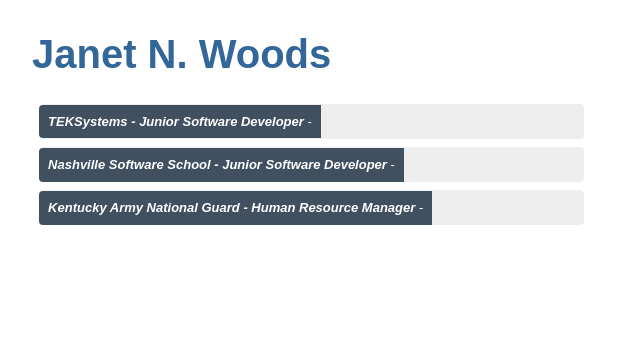
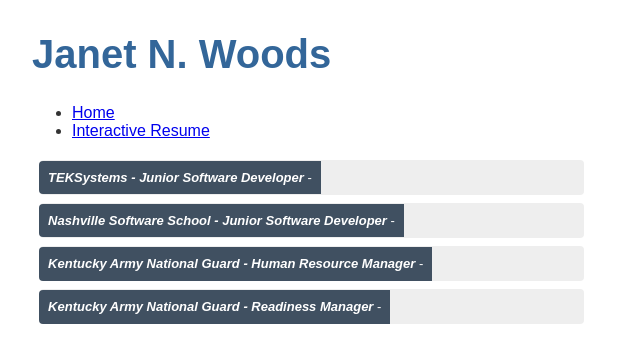
Before and after one commit to JanetWoods/janet, an Angular app: page /experiences in a window 1280 px wide. Shown: the top 362 px of the page, without its empty margins (0-640 px from the left). Built offline with nearby package versions, Linux system fonts and the light colour scheme.

Commit message:
added primitave nav

```diff
--- a/src/app/app.component.html
+++ b/src/app/app.component.html
@@ -1,2 +1,4 @@
 <h1>{{title}}</h1>
-<app-experiences></app-experiences>
+
+<app-nav-bar></app-nav-bar>
+<router-outlet></router-outlet>
--- a/src/app/collectionOfPositions.ts
+++ b/src/app/collectionOfPositions.ts
@@ -5,7 +5,7 @@
     id: 1,
     positionTitle: "Junior Software Developer",
     employer: 'TEKSystems',
-    duties: ['Bug fixes with C#', 'Documentation'],
+    duties: ['Modified code (C#)', 'Produced documentation', 'Worked remotley via VPN and Citrix RDP'],
     startDate: '2020, 4',
     endDate: '2021, 4'
   },
@@ -19,14 +19,24 @@
       'We learned and applied new skills in an environment that simulated working in a business using agile methodology'
     ],
     startDate: '2019, 1',
-    endDate: '2019, 7'
+    endDate: '2019, 6'
   },
   {
     id: 3,
     positionTitle: "Human Resource Manager",
     employer: 'Kentucky Army National Guard',
-    duties: ['Automated economic reporting', 'Managed travel for over 500 employees using Defense Travel System', 'Managed travel card accounts for over 300 employees','Authored user freindly process manual for clerks', 'Managed both central and distributed work forces at different times.'],
+    duties: ['Automated economic reporting', 'Managed travel for over 500 employees using Defense Travel System', 'Managed travel card accounts for over 300 employees','Authored user freindly process manual for clerks', 'Managed both central and distributed work forces at different times.', 'Developed business processes that improved efficiency and greatly reduced errors', 'Tracked metrics and directed workflow', 'Designed, developed, and maintained discharge database to facilitate management of processes and direct workflow'],
     startDate: '2010, 06',
     endDate: '2018, 7'
+  },
+  {
+    id: 4,
+    positionTitle: "Readiness Manager",
+    employer: "Kentucky Army National Guard",
+    duties: ['Developed and maintained database to assist with successful management of these duties:', 'Managed appropriate staffing levels', 'advertised vacant positions', 'identified potential opportunites for promotion', 'Managed individual training', 'Identified training deficencies', 'coordinated appropriate training to resolve deficiences', 'Initiated actions to discharge, promote, or advance personnel as appropriate', 'processed payroll for unit personnel', 'Produced status reports routinley'
+
+    ],
+    startDate: '2004, 5',
+    endDate: '2010,05'
   }
 ]
--- /dev/null
+++ b/src/app/nav-bar/nav-bar.component.html
@@ -0,0 +1,17 @@
+ <div class="navbar navbar-default">
+   <ul class="nav navbar-nav">
+     <li>
+       <a [routerLink]="['welcome']"
+          routerLinkActive="active">
+         Home
+       </a>
+     </li>
+     <li>
+       <a [routerLink]="['experiences']"
+          routerLinkActive="active">
+         Interactive Resume
+       </a>
+     </li>
+   </ul>
+
+ </div>
--- /dev/null
+++ b/src/app/nav-bar/nav-bar.component.ts
@@ -0,0 +1,16 @@
+import { Component, OnInit } from '@angular/core';
+import { ExperiencesComponent } from '../experiences/experiences.component';
+
+@Component({
+  selector: 'app-nav-bar',
+  templateUrl: './nav-bar.component.html',
+  styleUrls: ['./nav-bar.component.css']
+})
+export class NavBarComponent implements OnInit {
+
+  constructor() { }
+
+  ngOnInit(): void {
+  }
+
+}
--- /dev/null
+++ b/src/app/routes.ts
@@ -0,0 +1,9 @@
+import { Routes } from '@angular/router'
+import { ExperiencesComponent } from './experiences/experiences.component';
+import { WelcomeComponent } from './welcome/welcome.component';
+
+export const appRoutes: Routes = [
+  { path: 'experiences', component: ExperiencesComponent },
+  {path: 'welcome', component: WelcomeComponent },
+  {path: '', component:WelcomeComponent, pathMatch: 'full'}
+]
--- /dev/null
+++ b/src/app/welcome/welcome.component.html
@@ -0,0 +1 @@
+<p>welcome works!</p>
--- /dev/null
+++ b/src/app/welcome/welcome.component.ts
@@ -0,0 +1,15 @@
+import { Component, OnInit } from '@angular/core';
+
+@Component({
+  selector: 'app-welcome',
+  templateUrl: './welcome.component.html',
+  styleUrls: ['./welcome.component.css']
+})
+export class WelcomeComponent implements OnInit {
+
+  constructor() { }
+
+  ngOnInit(): void {
+  }
+
+}
```
Also changed, not shown: src/app/app.module.ts (+9 -4 lines), src/app/nav-bar/nav-bar.component.css (added), src/app/welcome/welcome.component.css (added), 2 other files (tests, documents, lock files or other folders).
